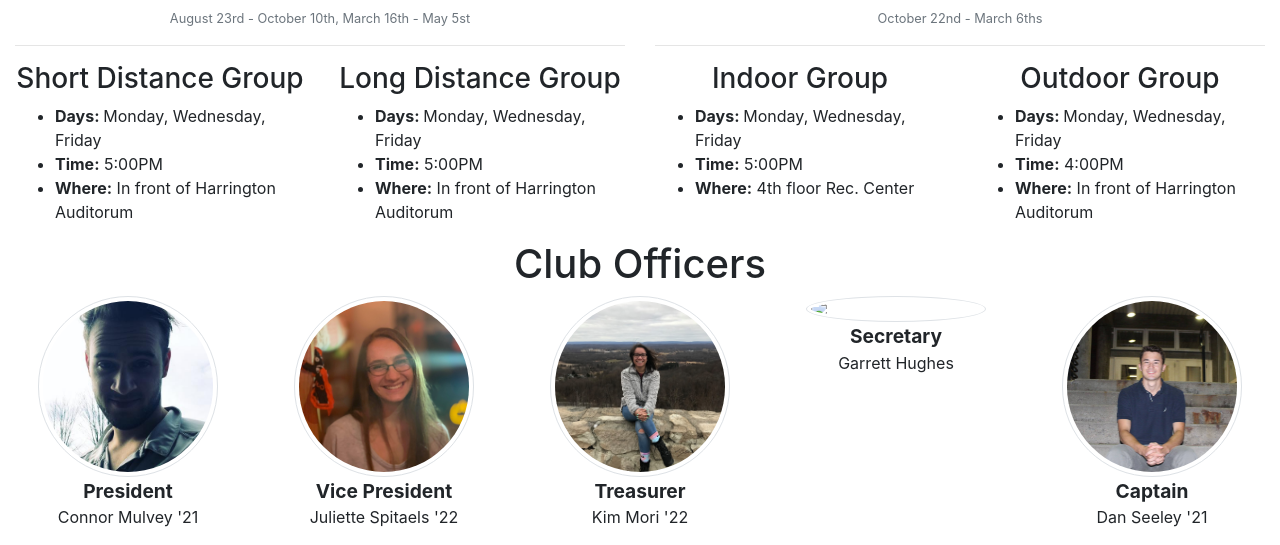
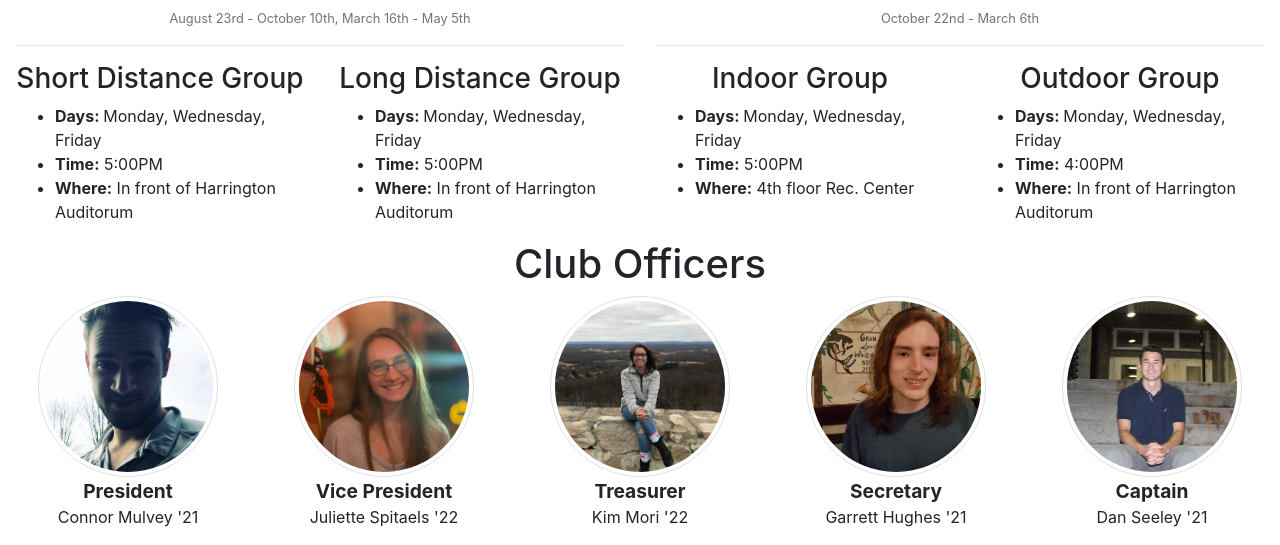
Before and after one commit to LukeTrujillo/RunningClubWebsite, a plain HTML site: page index.html in a window 1280 px wide. Shown: the part 692-1237 px from the top of the page. Drawn offline with Linux system fonts and the light colour scheme.

Commit message:
final changes before upload

```diff
--- a/index.html
+++ b/index.html
@@ -70,7 +70,7 @@
              <div class="col-12 col-md">
                 <hr>
                  <h1 class="text-center">Fall &amp; Spring</h1>
-                    <p class="text-muted text-center"><small>August 23rd - October 10th, March 16th - May 5st</small></p>
+                    <p class="text-muted text-center"><small>August 23rd - October 10th, March 16th - May 5th</small></p>
                 <hr>
 
                 <div class="row">
@@ -97,7 +97,7 @@
             <div class="col-12 col-md">
                 <hr>
                     <h1 class="text-center">Winter</h1>
-                    <p class="text-muted text-center"><small>October 22nd - March 6ths</small></p>
+                    <p class="text-muted text-center"><small>October 22nd - March 6th</small></p>
                 <hr>
                 <div class="row">
                     <div class="col-12 col-md">
@@ -156,11 +156,11 @@
 
             </div>
             <div class="col-12 col-md-6 col-lg-4 col-xl text-center">
-                <img class="img-thumbnail rounded-circle mx-auto d-block icon" src="img/garrett.jpg">
+                <img class="img-thumbnail rounded-circle mx-auto d-block icon" src="img/garrett.png">
                 <p>
                     <big><b>Secretary</b></big>
                     <br>
-                    Garrett Hughes
+                    Garrett Hughes '21
                 </p>
             </div>
             <div class="col-12 col-md-6 col-lg-4 col-xl text-center">
```
Also changed, not shown: img/garrett.png (added).
